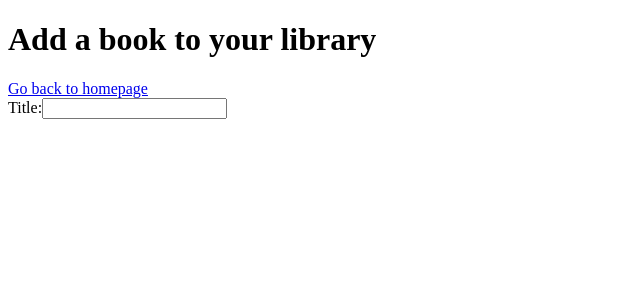
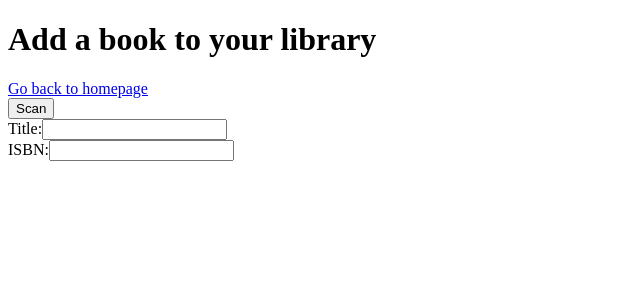
Before and after one commit to NSeydoux/OCoMa, a Next.js app: page /books/add in a window 1280 px wide. Shown: the top 300 px of the page, without its empty margins (0-640 px from the left). Built offline with nearby package versions, Linux system fonts and the light colour scheme.

Commit message:
Re-implement ISBN scan
This implements a simple scan filling the form ISBN field reusing QuaggaJS for barcode scanning and detection.

```diff
--- a/package.json
+++ b/package.json
@@ -16,6 +16,7 @@
     "eslint": "8.31.0",
     "eslint-config-next": "13.1.1",
     "next": "13.1.1",
+    "quagga": "^0.12.1",
     "react": "18.2.0",
     "react-dom": "18.2.0",
     "typescript": "4.9.4"
--- a/pages/books/add.tsx
+++ b/pages/books/add.tsx
@@ -1,7 +1,18 @@
 import Head from 'next/head'
 import Link from 'next/link'
+import dynamic from 'next/dynamic'
+import { useState } from 'react';
+import { BARCODE_CONTAINER_ID } from "../../src/lib/barcode";
+
+// The barcode component must be loaded client-side only
+const BarcodeReader = dynamic(
+  () => import("../../src/components/barcode"),
+  { ssr: false }
+);
 
 export default function Add() {
+  const [barcode, setBarcode] = useState<boolean>(false);
+  const [isbn, setIsbn ] = useState<number>();
   return (
     <>
       <Head>
@@ -12,10 +23,23 @@ export default function Add() {
       <main>
         <h1>Add a book to your library</h1>
         <Link href="/">Go back to homepage</Link>
+
         <form>
-          <label htmlFor="title">Title:</label>
-          <input type="text" name="title"></input>
+          <button type="button" onClick={() => setBarcode((prevState) => !prevState)}>
+            {barcode ? "End scan" : "Scan"}
+          </button>
+          <br/>
+          <label htmlFor="title">Title:
+            <input type="text" name="title"></input>
+          </label>
+          <br/>
+          <label htmlFor="isbn">ISBN:
+            <input type="text" name="isbn" value={isbn}></input>
+          </label>
         </form>
+        {/* The following must be present for the BarcodeReader component to anchor into. */}
+        <div id={BARCODE_CONTAINER_ID}></div>
+        <BarcodeReader enabled={barcode} onDetectedCallback={setIsbn}/>
       </main>
     </>
   )
--- /dev/null
+++ b/src/components/barcode.tsx
@@ -0,0 +1,15 @@
+import { runDetection } from "../lib/barcode"
+
+let scannerInterruptionCallback = () => {};
+
+const BarcodeReader: React.FC<{ enabled: boolean, onDetectedCallback: (code: number) => void }> = ({enabled, onDetectedCallback}): JSX.Element => {
+  if(enabled) {
+    scannerInterruptionCallback = runDetection(onDetectedCallback);
+  } else {
+    console.log("Scanning disabled")
+    scannerInterruptionCallback();
+  }
+  return <></>;
+}
+
+export default BarcodeReader
--- /dev/null
+++ b/src/lib/barcode.js
@@ -0,0 +1,56 @@
+import Quagga from "quagga";
+
+export const BARCODE_CONTAINER_ID = 'barcode-container';
+
+const quaggaState = {
+  inputStream : {
+    type : "LiveStream",
+    constraints: {
+      width: {min: 640},
+      height: {min: 480},
+      facingMode: "environment",
+      aspectRatio: {min: 1, max: 2}
+  },
+    target: document.querySelector(`#${BARCODE_CONTAINER_ID}`)
+  },
+  locator: {
+    patchSize: "medium",
+    halfSample: true
+  },
+  numOfWorkers: 2,
+  frequency: 10,
+  decoder : {
+    readers: [{
+      format: "ean_reader",
+      config: {}
+    }]
+  }, locate: true
+}
+
+function stopScanning() {
+  Quagga.stop();
+  const container = document.querySelector(`#${BARCODE_CONTAINER_ID}`);
+  if(container !== null) {
+    Array.from(container.childNodes).forEach((child) => {
+      container.removeChild(child);
+    })
+  }
+}
+
+export function runDetection(onDetectedCallback) {
+  Quagga.init(quaggaState, function(err) {
+      if (err) {
+          console.log(err);
+          return
+      }
+      Quagga.start();
+  });
+
+  Quagga.onDetected((data) => {
+    if(`${data.codeResult.code}`.startsWith("9")) {
+      onDetectedCallback(data.codeResult.code);
+    }
+  });
+
+  return stopScanning;
+}
--- a/tsconfig.json
+++ b/tsconfig.json
@@ -1,6 +1,6 @@
 {
   "compilerOptions": {
-    "target": "es5",
+    "target": "ESNext",
     "lib": ["dom", "dom.iterable", "esnext"],
     "allowJs": true,
     "skipLibCheck": true,
```
Also changed, not shown: 1 other file (tests, documents, lock files or other folders).
